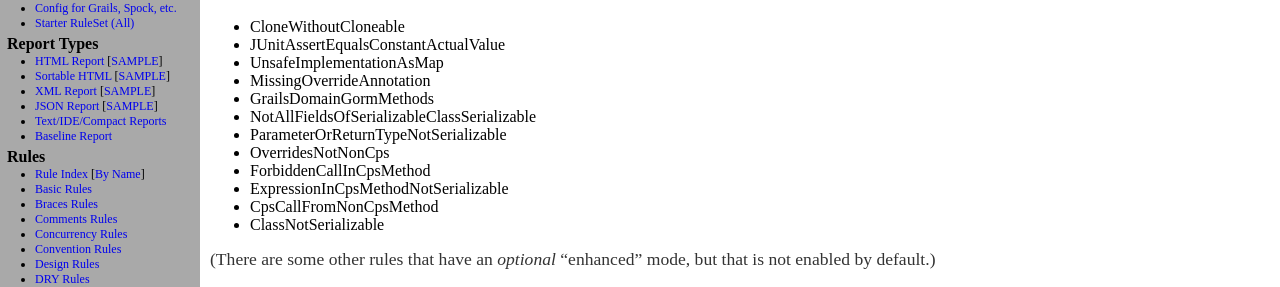
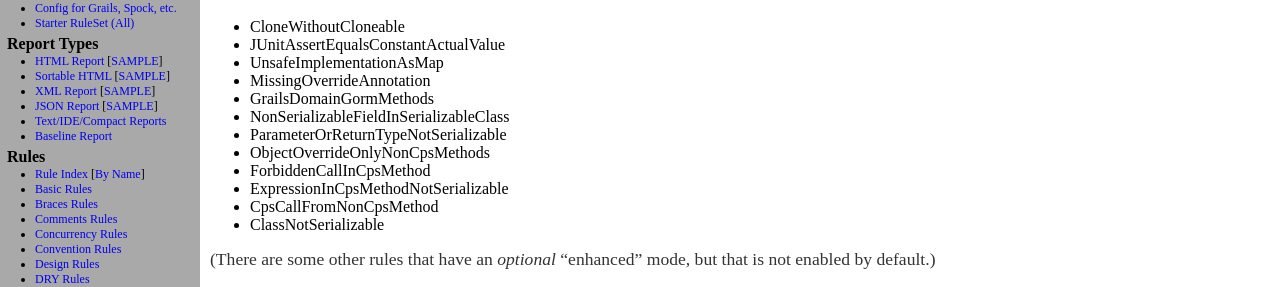
Before and after one commit to CodeNarc/CodeNarc, a Jekyll site: the page built from codenarc-enhanced-classpath-rules.md, in a window 1280 px wide. Shown: the part 389-676 px from the top of the page. Built offline with Jekyll 4.4.1, drawn with Linux system fonts in a browser that asks for light colours.

Commit message:
Correct names of new rules on the enhanced rules page

```diff
--- a/codenarc-enhanced-classpath-rules.md
+++ b/codenarc-enhanced-classpath-rules.md
@@ -21,9 +21,9 @@ The "Enhanced" CodeNarc rules:
  * UnsafeImplementationAsMap
  * MissingOverrideAnnotation
  * GrailsDomainGormMethods
- * NotAllFieldsOfSerializableClassSerializable
+ * NonSerializableFieldInSerializableClass
  * ParameterOrReturnTypeNotSerializable
- * OverridesNotNonCps
+ * ObjectOverrideOnlyNonCpsMethods
  * ForbiddenCallInCpsMethod
  * ExpressionInCpsMethodNotSerializable
  * CpsCallFromNonCpsMethod
```
